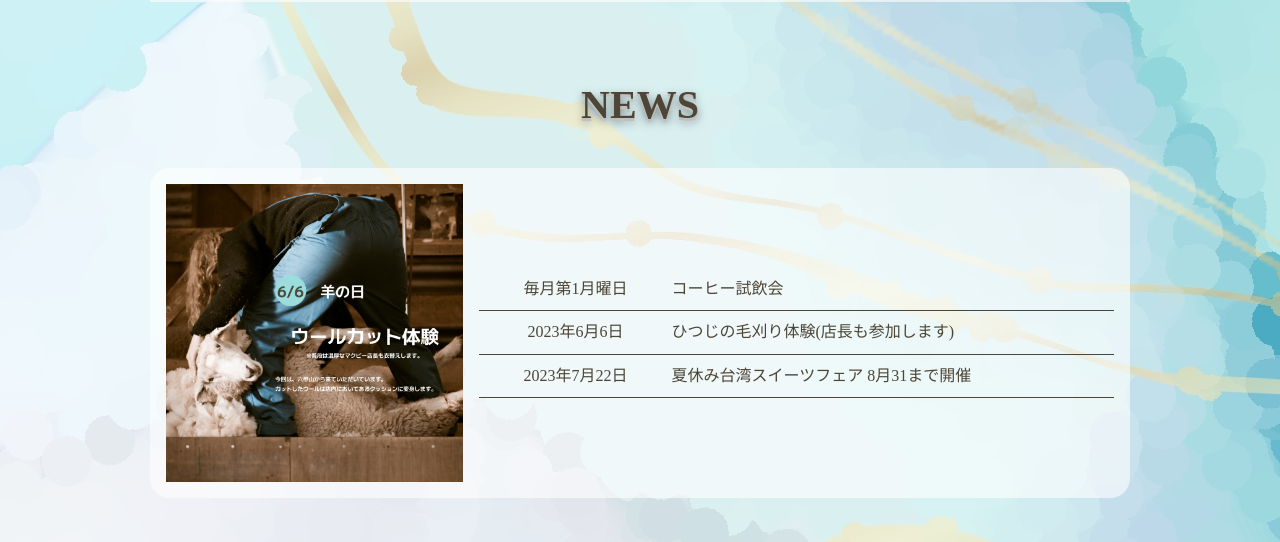
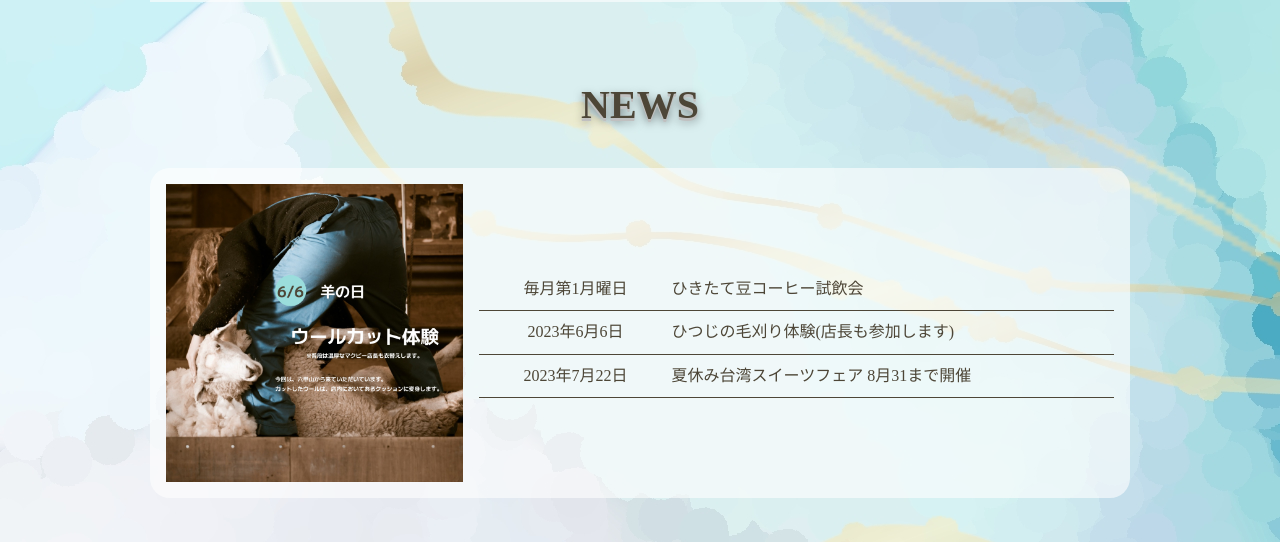
Before and after one commit to MinamiKamon/campanella, a plain HTML site: page index.html in a window 1280 px wide. Shown: the part 1358-1900 px from the top of the page. Drawn offline with nearby package versions, Linux system fonts and the light colour scheme; a script that the page names is missing; a web font is replaced by a local one.

Commit message:
Add files via upload

```diff
--- a/index.html
+++ b/index.html
@@ -10,6 +10,7 @@
     <link rel="stylesheet" href="css/destyle.css">
     <link rel="stylesheet" href="css/style.css">
     <link rel="stylesheet" href="css/loding_animation.css">
+    <link rel="icon" href="images/maru_rogo1-3@1.5x.png" type="image/x-icon">
     <script src="js/loading.js"></script>
     <link rel="stylesheet" href="css/drawer.css">
     <link rel="preconnect" href="https://fonts.googleapis.com">
@@ -131,12 +132,12 @@
                 <h2>NEWS</h2>
                 <div class="newscontainer">
                     <div class="newsImage">
-                        <img src="images/Figwoolevent.jpg" alt="仮写真">
+                        <img src="images/figwoolevent.jpg" alt="仮写真">
                     </div>
                     <div id="newTextBox">
                         <div class="newsText">
                             <h4>毎月第1月曜日</h4>
-                            <p><a href=".newsImage">コーヒー試飲会</a></p>
+                            <p><a href=".newsImage">ひきたて豆コーヒー試飲会</a></p>
                             <!-- マイクロモーダルで写真表示したい -->
                         </div>
                         <div class="newsText">
@@ -299,9 +300,9 @@
                         <div class="storename"><img src="images/Alfa_Slab_One_Regular@1.5x.png" alt="storename"></div>
                         <P>Open 11:00 〜 Close 20:00<br>不定休</P><br>
                         <p>〒650-0002
-                            <br>兵庫県神戸市中央区北北野町1丁目1-3
-                            <br>新神戸駅から２分
-                            <br>JR三ノ宮駅から徒歩20分
+                            <br>兵庫県神戸市中央区北野町1丁目1-3
+                            <br>新神戸駅から10分
+                            <br>JR三ノ宮駅から徒歩11分
                         </p><br>
                         <p>「地下鉄三宮駅前(北行き)」バス停から
                             <br>「北野異人館」バス停まで所要時間15分
```
Also changed, not shown: images/RoastTasting.png (added), images/Tasting.png (added).
